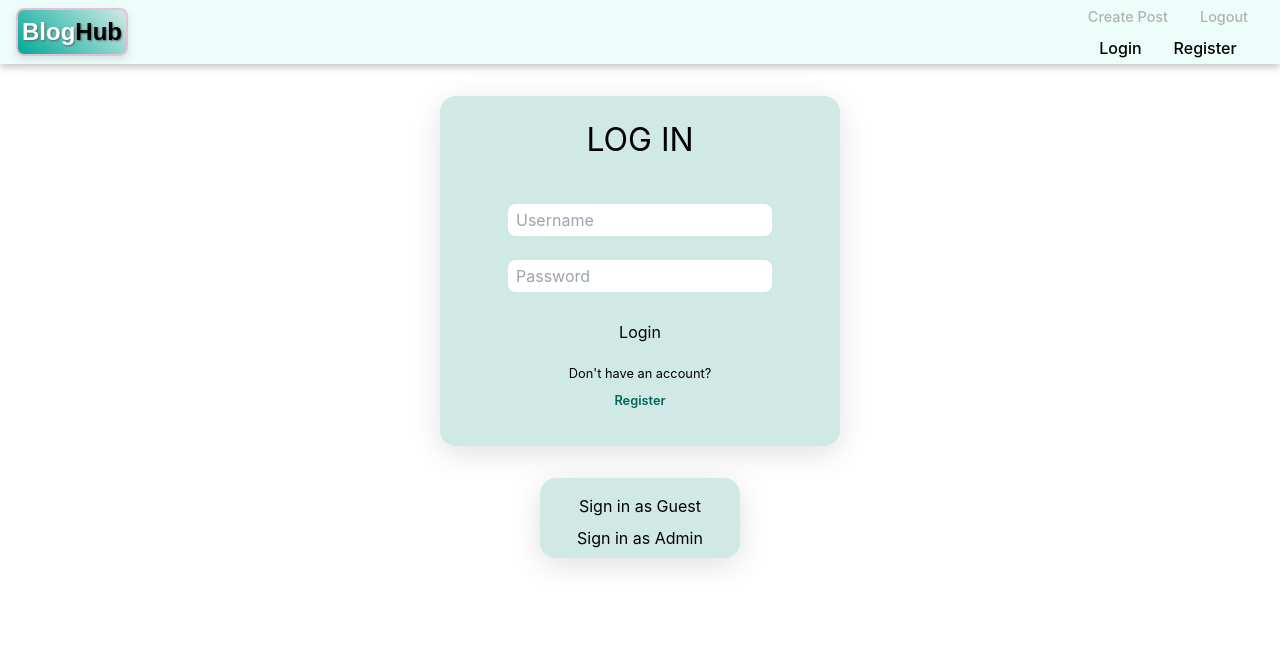
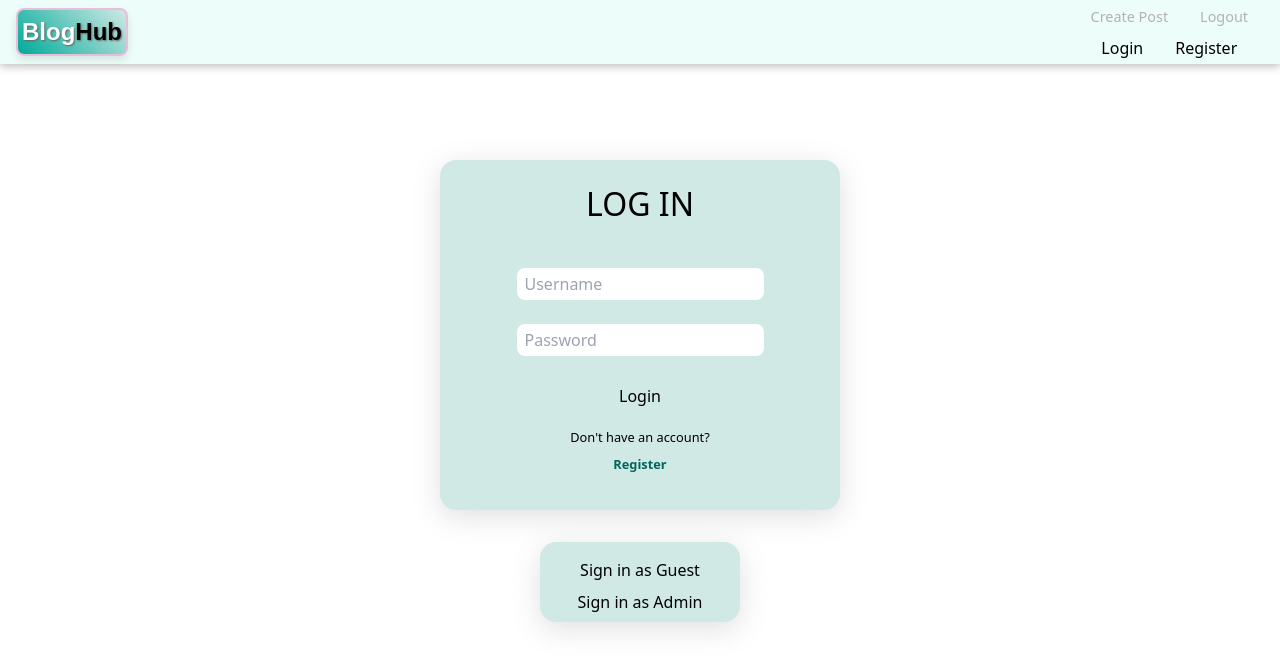
Before and after one commit to chrisnotthere/BlogHub, a React (Create React App) app in the folder client/: page /BlogHub/login in a window 1280 px wide. Shown: the top 672 px of the page. Built offline with nearby package versions, Linux system fonts and the light colour scheme; no server answers.

Commit message:
replacing old css with tailwind

```diff
--- a/client/src/assets/styles/app.css
+++ /dev/null
@@ -1,38 +0,0 @@
-.App {
-  text-align: center;
-}
-
-.App-logo {
-  height: 40vmin;
-  pointer-events: none;
-}
-
-@media (prefers-reduced-motion: no-preference) {
-  .App-logo {
-    animation: App-logo-spin infinite 20s linear;
-  }
-}
-
-.App-header {
-  background-color: #282c34;
-  min-height: 100vh;
-  display: flex;
-  flex-direction: column;
-  align-items: center;
-  justify-content: center;
-  font-size: calc(10px + 2vmin);
-  color: white;
-}
-
-.App-link {
-  color: #61dafb;
-}
-
-@keyframes App-logo-spin {
-  from {
-    transform: rotate(0deg);
-  }
-  to {
-    transform: rotate(360deg);
-  }
-}
--- a/client/src/assets/styles/index.css
+++ /dev/null
@@ -1,74 +0,0 @@
-@import './colors.css';
-
-body {
-  margin: 0;
-  font-family: -apple-system, BlinkMacSystemFont, 'Segoe UI', 'Roboto', 'Oxygen',
-    'Ubuntu', 'Cantarell', 'Fira Sans', 'Droid Sans', 'Helvetica Neue',
-    sans-serif;
-  -webkit-font-smoothing: antialiased;
-  -moz-osx-font-smoothing: grayscale;
-}
-
-body::-webkit-scrollbar {
-  width: 12px;
-}
-
-body::-webkit-scrollbar-track {
-  background: var(--teal3);
-}
-
-body::-webkit-scrollbar-thumb {
-  background-color: #f9f9f9;
-  border-radius: 20px;
-  border: 1px solid rgb(124, 124, 124);
-}
-
-/* http://meyerweb.com/eric/tools/css/reset/
-   v2.0 | 20110126
-   License: none (public domain)
-*/
-
-html, body, div, span, applet, object, iframe,
-h1, h2, h3, h4, h5, h6, p, blockquote, pre,
-a, abbr, acronym, address, big, cite, code,
-del, dfn, em, img, ins, kbd, q, s, samp,
-small, strike, strong, sub, sup, tt, var,
-b, u, i, center,
-dl, dt, dd, ol, ul, li,
-fieldset, form, label, legend,
-table, caption, tbody, tfoot, thead, tr, th, td,
-article, aside, canvas, details, embed,
-figure, figcaption, footer, header, hgroup,
-menu, nav, output, ruby, section, summary,
-time, mark, audio, video {
-	margin: 0;
-	padding: 0;
-	border: 0;
-	font-size: 100%;
-	/* font: inherit; */
-	vertical-align: baseline;
-  text-decoration: none;
-}
-/* HTML5 display-role reset for older browsers */
-article, aside, details, figcaption, figure,
-footer, header, hgroup, menu, nav, section {
-	display: block;
-}
-body {
-	line-height: 1;
-}
-ol, ul {
-	list-style: none;
-}
-blockquote, q {
-	quotes: none;
-}
-blockquote:before, blockquote:after,
-q:before, q:after {
-	content: '';
-	content: none;
-}
-table {
-	border-collapse: collapse;
-	border-spacing: 0;
-}
--- a/client/src/assets/styles/layout.module.css
+++ b/client/src/assets/styles/layout.module.css
@@ -4,5 +4,5 @@
 }
 
 .mainContent {
-  padding-top: 4rem;
+  padding-top: 8rem;
 }
--- a/client/src/index.tsx
+++ b/client/src/index.tsx
@@ -1,6 +1,5 @@
 import React from "react";
 import ReactDOM from "react-dom/client";
-import "./assets/styles/index.css";
 import "./assets/styles/styles.css";
 import App from "./pages/App";
 import { BrowserRouter } from "react-router-dom";
--- a/client/src/pages/App.tsx
+++ b/client/src/pages/App.tsx
@@ -1,5 +1,4 @@
 import { Navigate, Route, Routes } from "react-router-dom";
-import "../assets/styles/app.css";
 import Layout from "./Layout";
 import IndexPage from "./IndexPage";
 import LoginPage from "./LoginPage";
```
